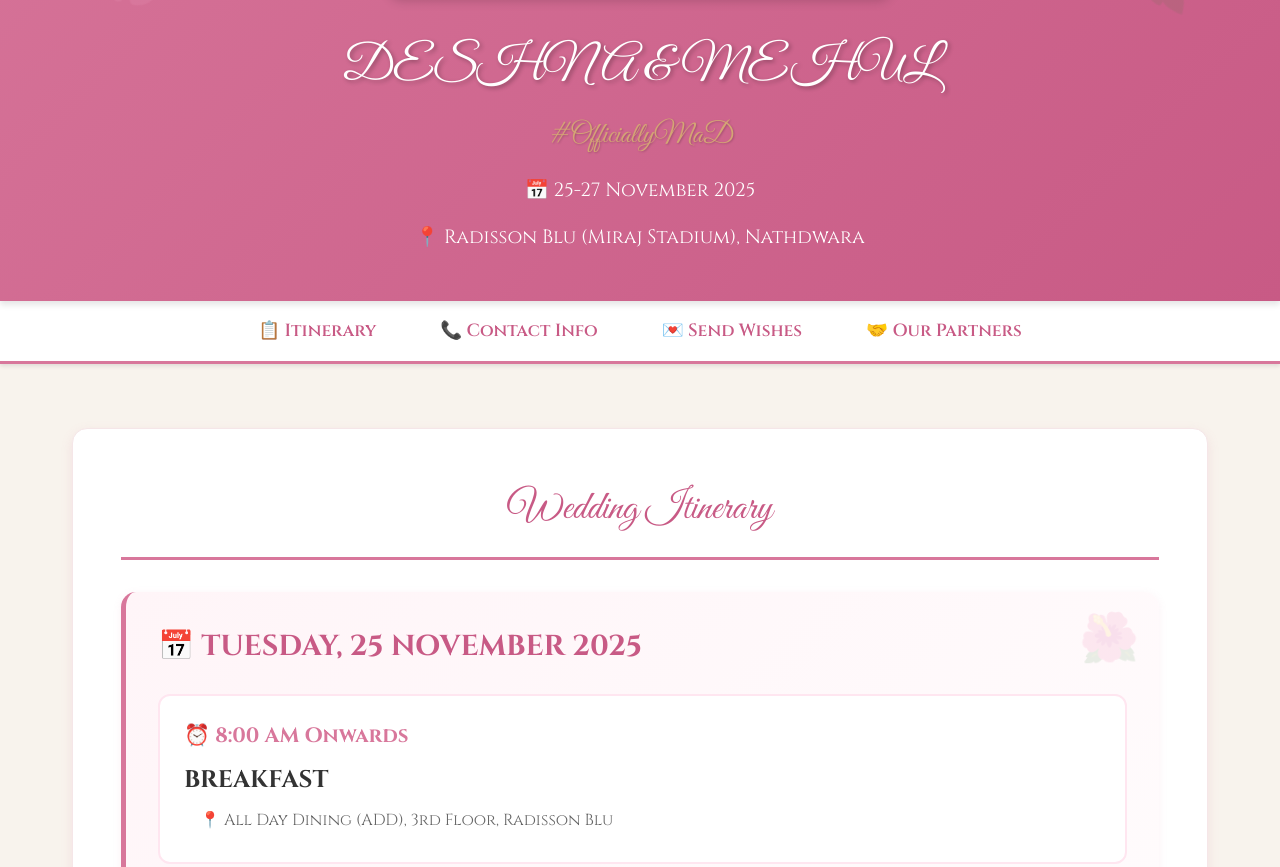
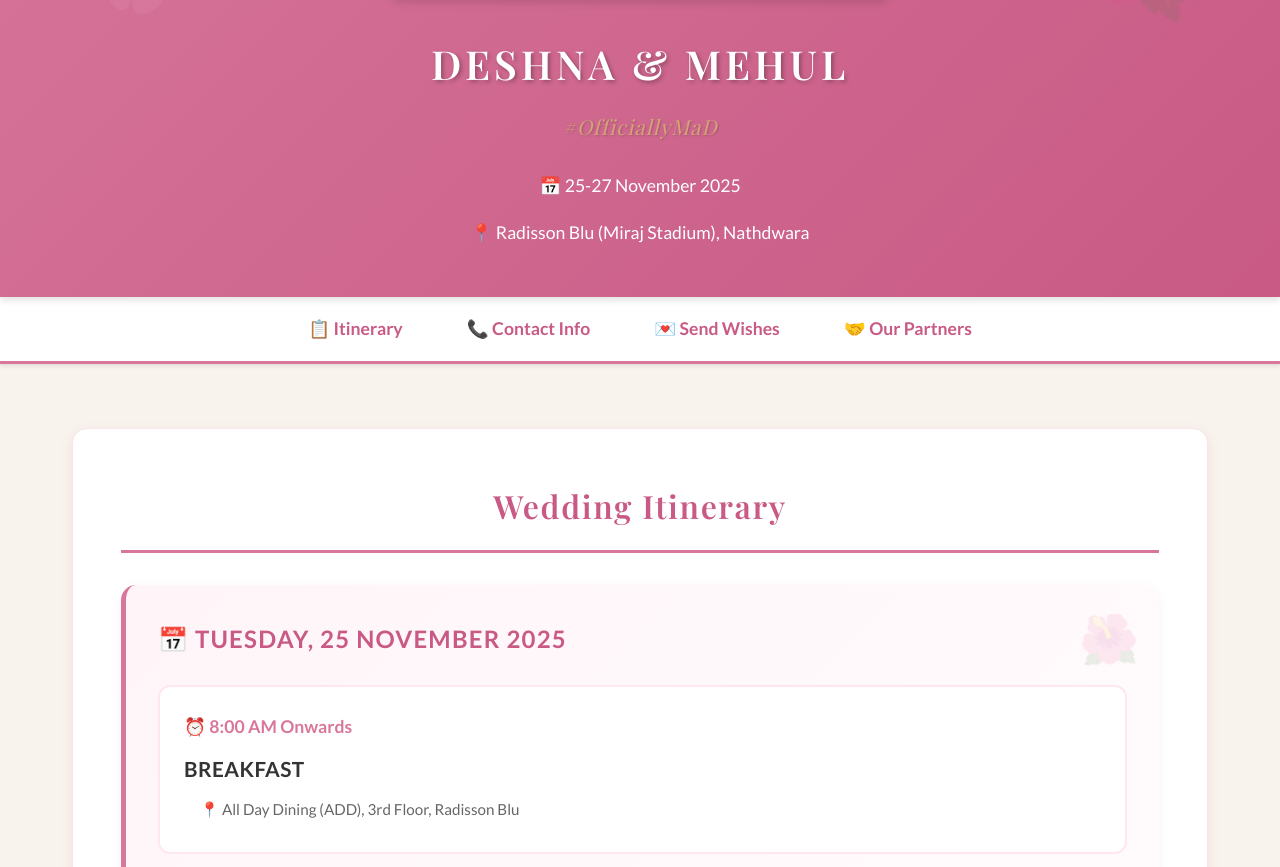
Before and after one commit to scaleup987-beep/officiallymad-wedding, a plain HTML site: page index.html in a window 1280 px wide. Shown: the part 427-1294 px from the top of the page. Drawn offline with nearby package versions, Linux system fonts and the light colour scheme.

Commit message:
Update font styles and sizes in index.html

```diff
--- a/index.html
+++ b/index.html
@@ -6,7 +6,7 @@
     <title>#OfficiallyMaD - Deshna & Mehul's Wedding</title>
     <link rel="preconnect" href="https://fonts.googleapis.com">
     <link rel="preconnect" href="https://fonts.gstatic.com" crossorigin>
-    <link href="https://fonts.googleapis.com/css2?family=Tangerine:wght@400;700&family=Cinzel:wght@400;500;600;700&family=Great+Vibes&display=swap" rel="stylesheet">
+    <link href="https://fonts.googleapis.com/css2?family=Playfair+Display:wght@400;500;600;700&family=Lato:wght@300;400;700&display=swap" rel="stylesheet">
     <style>
         * {
             margin: 0;
@@ -15,10 +15,12 @@
         }
 
         body {
-            font-family: 'Cinzel', serif;
+            font-family: 'Lato', sans-serif;
             background: #f8f3ed;
             color: #333;
-            line-height: 1.6;
+            line-height: 1.8;
+            font-size: 0.95rem;
+            font-weight: 400;
         }
 
         .header {
@@ -77,32 +79,35 @@
         }
 
         .header h1 {
-            font-size: 3rem;
+            font-size: 2.5rem;
             margin-bottom: 0.5rem;
             text-shadow: 2px 2px 4px rgba(0,0,0,0.3);
-            font-family: 'Great Vibes', cursive;
+            font-family: 'Playfair Display', serif;
             position: relative;
             z-index: 1;
-            font-weight: 400;
+            font-weight: 600;
+            letter-spacing: 0.1em;
         }
 
         .header .hashtag {
-            font-size: 1.8rem;
+            font-size: 1.3rem;
             font-weight: 400;
-            margin-bottom: 1rem;
+            margin-bottom: 1.5rem;
             color: #d4a574;
-            font-family: 'Great Vibes', cursive;
+            font-family: 'Playfair Display', serif;
+            font-style: italic;
             text-shadow: 1px 1px 2px rgba(0,0,0,0.2);
             position: relative;
             z-index: 1;
+            letter-spacing: 0.05em;
         }
 
         .header .dates {
-            font-size: 1.2rem;
+            font-size: 1.1rem;
             margin-top: 1rem;
             position: relative;
             z-index: 1;
-            font-family: 'Cinzel', serif;
+            font-family: 'Lato', sans-serif;
             font-weight: 400;
         }
 
@@ -157,13 +162,14 @@
 
         h2 {
             color: #c85a85;
-            font-size: 2.5rem;
+            font-size: 2rem;
             margin-bottom: 2rem;
             text-align: center;
             border-bottom: 3px solid #d8779b;
             padding-bottom: 1rem;
-            font-family: 'Great Vibes', cursive;
-            font-weight: 400;
+            font-family: 'Playfair Display', serif;
+            font-weight: 600;
+            letter-spacing: 0.05em;
         }
 
         .event-card {
@@ -187,10 +193,11 @@
 
         .event-day {
             color: #c85a85;
-            font-size: 1.8rem;
-            font-weight: bold;
+            font-size: 1.5rem;
+            font-weight: 600;
             margin-bottom: 1.5rem;
             text-transform: uppercase;
+            letter-spacing: 0.05em;
         }
 
         .event-item {
@@ -210,16 +217,17 @@
 
         .event-time {
             color: #d8779b;
-            font-size: 1.3rem;
-            font-weight: bold;
+            font-size: 1.1rem;
+            font-weight: 600;
             margin-bottom: 0.5rem;
         }
 
         .event-name {
-            font-size: 1.5rem;
-            font-weight: bold;
+            font-size: 1.3rem;
+            font-weight: 600;
             color: #333;
             margin-bottom: 0.5rem;
+            letter-spacing: 0.02em;
         }
 
         .event-details {
@@ -287,6 +295,28 @@
 
         .contact-card a:hover {
             color: #c85a85;
+        }
+
+        .contact-card .venue-link {
+            display: inline-block;
+            background: #d8779b;
+            color: white !important;
+            padding: 0.5rem 1.5rem;
+            border-radius: 25px;
+            text-decoration: none;
+            margin-top: 1rem;
+            transition: all 0.3s;
+            box-shadow: 0 2px 8px rgba(216, 119, 155, 0.3);
+            font-family: 'Cinzel', serif;
+            font-size: 0.9rem;
+            font-weight: 500;
+        }
+
+        .contact-card .venue-link:hover {
+            background: #c85a85;
+            transform: translateY(-2px);
+            box-shadow: 0 4px 12px rgba(216, 119, 155, 0.4);
+            color: white !important;
         }
 
         .wishes-form {
@@ -362,7 +392,7 @@
             margin-top: 1rem;
             transition: all 0.3s;
             box-shadow: 0 2px 8px rgba(216, 119, 155, 0.3);
-            font-family: 'Cinzel', serif;
+            font-family: 'Lato', sans-serif;
             font-size: 0.95rem;
         }
 
@@ -382,13 +412,14 @@
         }
 
         footer h3 {
-            font-family: 'Great Vibes', cursive;
-            font-size: 2rem;
-            font-weight: 400;
+            font-family: 'Playfair Display', serif;
+            font-size: 1.8rem;
+            font-weight: 600;
+            font-style: italic;
         }
 
         footer p {
-            font-family: 'Cinzel', serif;
+            font-family: 'Lato', sans-serif;
             font-weight: 400;
         }
 
```
